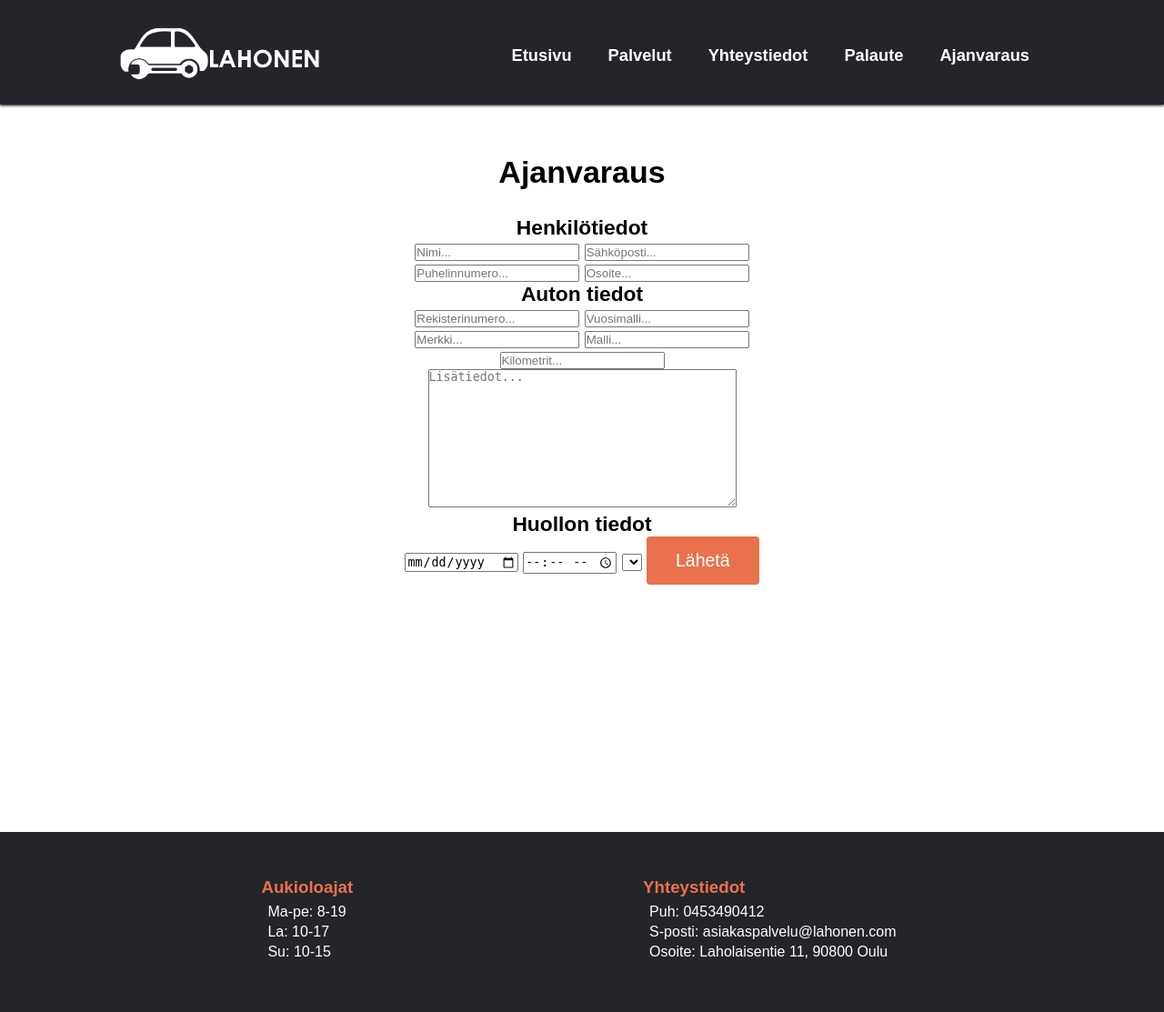
After one commit to KaritaLaine/Autokorjaamo, a Django app: page /ajanvaraus/ in a window 1280 px wide. The commit adds this page. Shown: the whole page at 91% size. Run offline with Django 3.2, Linux system fonts and the light colour scheme; lists and menus that the app fills with data are empty.

Commit message:
ajanvarauspohja

```diff
--- a/autokorjaamo/base/forms.py
+++ b/autokorjaamo/base/forms.py
@@ -1,6 +1,6 @@
 from django import forms
 from django.forms import ModelForm
-from .models import Palaute
+from .models import Palaute, ajanvaraus
 
 
 class PalauteLomake(forms.ModelForm):
@@ -17,3 +17,38 @@ class PalauteLomake(forms.ModelForm):
             'palaute': forms.Textarea(attrs={'placeholder': 'Anna palautetta...', 'class': 'palaute_textarea'}),
             'sposti': forms.EmailInput(attrs={'placeholder': 'Sähköposti...', 'class': 'palaute_sposti'})
         }
+
+
+class ajanvaraus(forms.ModelForm):
+    class Meta:
+        model = ajanvaraus
+        fields = ('nimi', 'sposti', 'puh', 'osoite', 'rekisterinumero', 'vuosimalli', 'merkki', 'malli', 'kilometrit', 'lisatiedot', 'pvm', 'klo')
+        labels = {
+            'nimi': '',
+            'sposti': '',
+            'puh': '',
+            'osoite':'',
+            'rekisterinumero':'',
+            'vuosimalli':'',
+            'merkki':'',
+            'malli':'',
+            'kilometrit':'',
+            'lisatiedot':'',
+            'pvm':'',
+            'klo':'',
+        }
+
+        widgets = {
+            'nimi': forms.TextInput(attrs={'placeholder': 'Nimi...', 'class': 'av-nimi'}),
+            'sposti': forms.EmailInput(attrs={'placeholder': 'Sähköposti...', 'class': 'av-sposti', 'type':'email'}),
+            'puh': forms.TextInput(attrs={'placeholder': 'Puhelinnumero...', 'class': 'av-puh', 'type':'tel'}),
+            'osoite': forms.TextInput(attrs={'placeholder': 'Osoite...', 'class': 'av-osoite'}),
+            'rekisterinumero': forms.TextInput(attrs={'placeholder': 'Rekisterinumero...', 'class': 'av-rekisterinumero'}),
+            'vuosimalli': forms.NumberInput(attrs={'placeholder': 'Vuosimalli...', 'class': 'av-vuosimalli', 'type':'number', 'min':'1'}),
+            'merkki': forms.TextInput(attrs={'placeholder': 'Merkki...', 'class': 'av-merkki'}),
+            'malli': forms.TextInput(attrs={'placeholder': 'Malli...', 'class': 'av-malli'}),
+            'kilometrit': forms.NumberInput(attrs={'placeholder': 'Kilometrit...', 'class': 'av-kilometrit', 'type':'number', 'min':'1'}),
+            'lisatiedot': forms.Textarea(attrs={'placeholder': 'Lisätiedot...', 'class': 'av-lisatiedot'}),
+            'pvm': forms.DateInput(attrs={'placeholder': 'Päivämäärä...', 'class': 'av-pvm', 'type':'date'}),
+            'klo': forms.TimeInput(attrs={'placeholder': 'Kellonaika...', 'class': 'av-klo', 'type':'time'}),
+        }
--- a/autokorjaamo/base/models.py
+++ b/autokorjaamo/base/models.py
@@ -14,3 +14,23 @@ class Palvelu(models.Model):
 
     def __str__(self):
         return self.palvelu
+
+
+class ajanvaraus(models.Model):
+    nimi = models.CharField(max_length=50)
+    sposti = models.EmailField(max_length=150)
+    puh = models.CharField(max_length=12)
+    osoite = models.CharField(max_length=150)
+
+    rekisterinumero = models.CharField(max_length=10)
+    vuosimalli = models.IntegerField()
+    merkki = models.CharField(max_length = 20)
+    malli = models.CharField(max_length = 150)
+    kilometrit = models.IntegerField()
+    lisatiedot = models.TextField(max_length=1000)
+
+    pvm = models.DateField(max_length=10)
+    klo = models.TimeField(max_length=10)
+
+    def __str__(self):
+        return self.ajanvaraus
--- a/autokorjaamo/base/static/base.css
+++ b/autokorjaamo/base/static/base.css
@@ -231,6 +231,7 @@ footer li {
   max-width: 160px;
   padding-top: 10px;
   padding-bottom: 10px;
+  margin-bottom: 50px;
 }
 
 /* PALVELUT-SIVU */
@@ -399,6 +400,4 @@ footer li {
 .mapouter {
   height: 300px;
 }
-
-
 }
--- /dev/null
+++ b/autokorjaamo/base/templates/ajanvaraus.html
@@ -0,0 +1,50 @@
+<!DOCTYPE html>
+<html>
+
+{% extends "base.html" %}
+{% block body %}
+
+    <body>
+        <div class="keskita">
+        <h1 id="palauteotsikko">Ajanvaraus</h1>
+        {% if submitted %}
+            <p>Kiitos ajanvarauksesta!</p>
+        {% else %}
+
+        <form action="" method=POST>
+        <h3> Henkilötiedot </h3>
+            {% csrf_token %}
+            {{ form.nimi }}
+            {{ form.sposti }}
+            {{ form.puh }}
+            {{ form.osoite }}
+
+        <h3> Auton tiedot </h3>
+            {{ form.rekisterinumero }}
+            {{ form.vuosimalli }}
+            {{ form.merkki }}
+            {{ form.malli }}
+            {{ form.kilometrit }}
+            {{ form.lisatiedot }}
+
+        <h3> Huollon tiedot </h3>
+            {{ form.pvm }}
+            {{ form.klo }}
+
+<!-- Yritin vaan jotain, tohon alapuolelle pitäs tehä se dropdown lista -->
+            <select class="Huoltotyyppi">
+                {% for palvelu in palvelut %}
+                <option value="palvelut"> {{palvelu}} {{palvelu.hinta}}</option>
+                {% endfor %}
+            </select>
+
+            <input type="submit" value="Lähetä" class="palaute_painike">
+
+        </form>
+
+        {% endif %}
+        </div>
+    </body>
+
+{% endblock %}
+</html>
--- a/autokorjaamo/base/templates/base.html
+++ b/autokorjaamo/base/templates/base.html
@@ -20,6 +20,7 @@
             <li><a href="{% url 'palvelut' %}">Palvelut</a></li>
             <li><a href="{% url 'yhteystiedot' %}">Yhteystiedot</a></li>
             <li><a href="{% url 'palautelomake' %}">Palaute</a></li>
+            <li><a href="{% url 'ajanvaraus' %}">Ajanvaraus</a></li>
         </ul>
 
         <div class="menuburger">
@@ -30,6 +31,7 @@
             <li><a href="{% url 'palvelut' %}">Palvelut</a></li>
             <li><a href="{% url 'yhteystiedot' %}">Yhteystiedot</a></li>
             <li><a href="{% url 'palautelomake' %}">Palaute</a></li>
+            <li><a href="{% url 'ajanvaraus' %}">Ajanvaraus</a></li>
         </ul>
     </nav>
 </header>
--- a/autokorjaamo/base/urls.py
+++ b/autokorjaamo/base/urls.py
@@ -6,5 +6,6 @@ urlpatterns = [
     path('palvelut/', views.palvelut, name='palvelut'),
     path('yhteystiedot/', views.yhteystiedot, name='yhteystiedot'),
     path('palaute/', views.palaute, name='palaute'),
-    path('palautelomake/', views.asiakaspalaute, name='palautelomake')
+    path('palautelomake/', views.asiakaspalaute, name='palautelomake'),
+    path('ajanvaraus/', views.ajanvarauslomake, name='ajanvaraus'),
 ]
--- a/autokorjaamo/base/views.py
+++ b/autokorjaamo/base/views.py
@@ -1,5 +1,5 @@
 from django.shortcuts import render
-from .forms import PalauteLomake
+from .forms import PalauteLomake, ajanvaraus
 from django.http import HttpResponseRedirect
 from .models import Palvelu
 
@@ -29,3 +29,16 @@ def asiakaspalaute(request):
         if 'submitted' in request.GET:
             submitted = True
     return render(request, 'palautelomake.html', {'form':form, 'submitted':submitted})
+
+def ajanvarauslomake(request):
+    submitted = False
+    if request.method == 'POST':
+        form = ajanvaraus(request.POST)
+        if form.is_valid():
+            form.save()
+            return HttpResponseRedirect('/ajanvaraus?submitted=True')
+    else:
+        form = ajanvaraus
+        if 'submitted' in request.GET:
+            submitted = True
+    return render(request, 'ajanvaraus.html', {'form':form, 'submitted':submitted})
```
